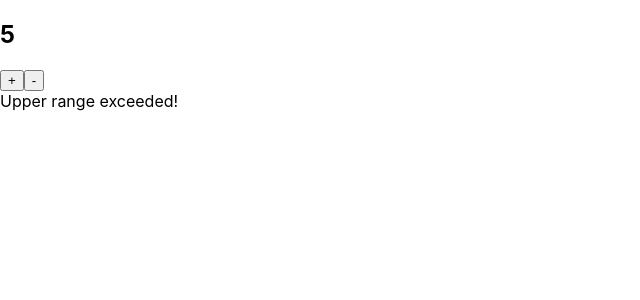
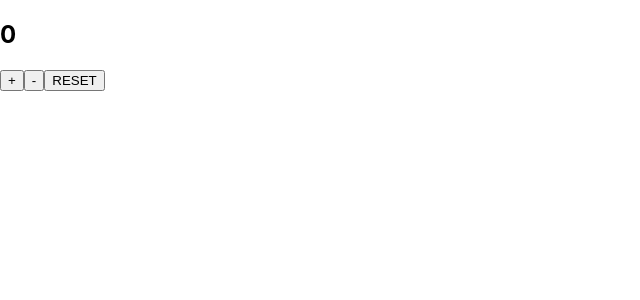
Before and after one commit to MarcinGal/react-save-counter-to-local-storage, a React (Create React App) app: page / in a window 1280 px wide. Shown: the top 300 px of the page, without its empty margins (0-640 px from the left). Built offline with nearby package versions, Linux system fonts and the light colour scheme.

Commit message:
local storage added

```diff
--- a/src/App.js
+++ b/src/App.js
@@ -3,9 +3,7 @@ import Counter from './Counter'
 const App = (props) => (
     <div>
         <Counter
-            startValue={5}
-            // min={-10}
-            // max={10}
+            startValue={0}
         />
 
     </div>
--- a/src/Counter.js
+++ b/src/Counter.js
@@ -9,13 +9,23 @@ class Counter extends React.Component {
     incHandler = () => {
         if (this.state.number >= this.props.max) return
         this.setState({ number: this.state.number + 1 })
+        localStorage.setItem('actual number:', `${this.state.number + 1}`)
+
     }
 
     decHandler = () => {
         if (this.state.number <= this.props.min) return
+        this.setState({ number: this.state.number - 1 })
+        localStorage.setItem('actual number:', `${this.state.number - 1}`)
 
-        this.setState({ number: this.state.number - 1 })
     }
+
+    resetHandler = () => {
+       return (
+           this.setState({ number: this.props.startValue}),
+           localStorage.setItem('actual number:', `${this.props.startValue}`)
+       )
+        }
 
     render() {
         return (
@@ -26,6 +36,9 @@ class Counter extends React.Component {
                 </button>
                 <button
                     onClick={this.decHandler}>-
+                </button>
+                <button
+                    onClick={this.resetHandler}>RESET
                 </button>
                 <div>
                     {
@@ -45,8 +58,8 @@ class Counter extends React.Component {
 
 Counter.defaultProps = {
     startValue: 0,
-    min: -5,
-    max: 5
+    min: -100,
+    max: 100
 }
 
 export default Counter
```
